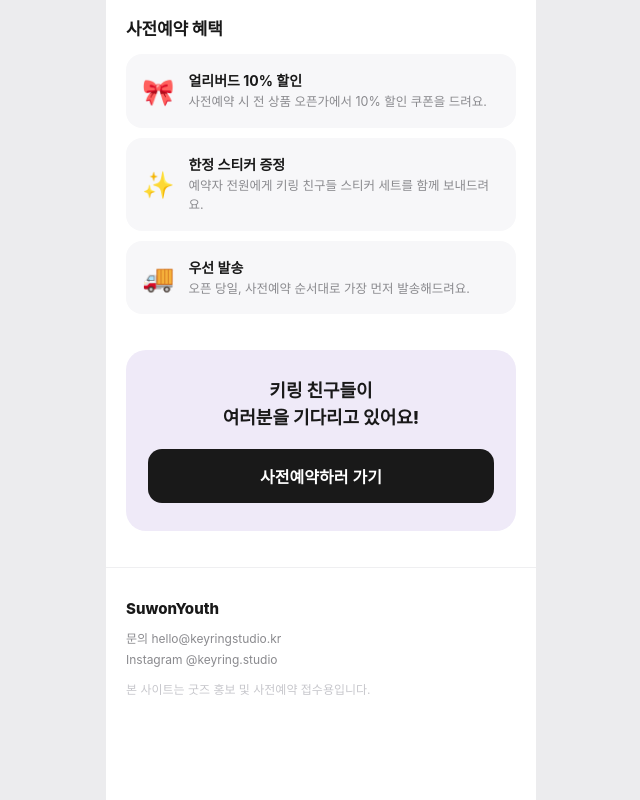
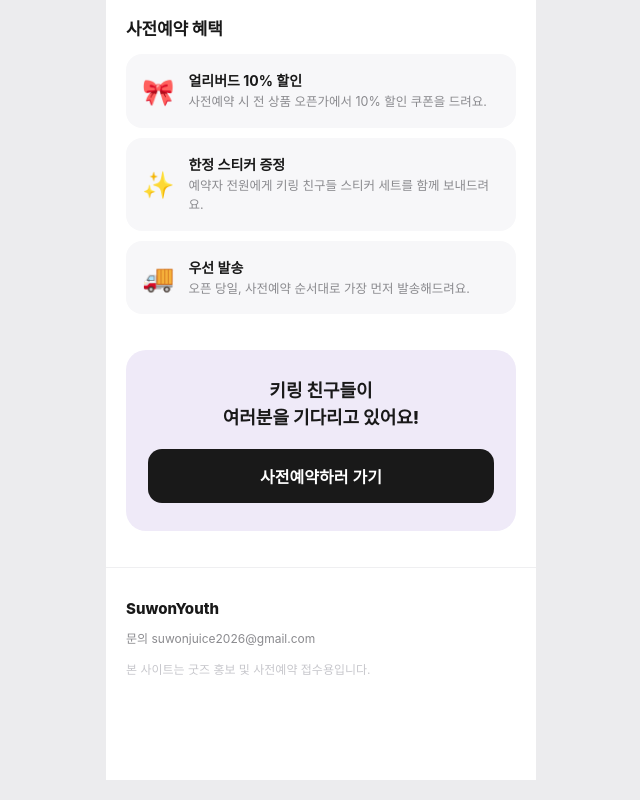
Before and after one commit to shindaehyuk/keyring-studio-app, a Next.js app: page / in a window 1280 px wide. Shown: the part 941-1741 px from the top of the page, without its empty margins (319-959 px from the left). Built offline with nearby package versions, Linux system fonts and the light colour scheme; a web font is replaced by a local one.

Commit message:
푸터 문의처를 실제 이메일로 교체
- suwonjuice2026@gmail.com 로 변경
- 임시로 넣어뒀던 인스타그램 계정 줄은 제거 (실제 계정 미확정)

Co-Authored-By: Claude Opus 5 <noreply@anthropic.com>
Claude-Session: https://claude.ai/code/session_01Tpod5AeQXBsn8j7PCqfRzo

```diff
--- a/src/app/page.tsx
+++ b/src/app/page.tsx
@@ -71,11 +71,7 @@ export default function LandingPage() {
 
       <footer className="site-footer">
         <p className="site-footer__logo">SuwonYouth</p>
-        <p>
-          문의 hello@keyringstudio.kr
-          <br />
-          Instagram @keyring.studio
-        </p>
+        <p>문의 suwonjuice2026@gmail.com</p>
         <p className="site-footer__fine">본 사이트는 굿즈 홍보 및 사전예약 접수용입니다.</p>
       </footer>
     </div>
```
